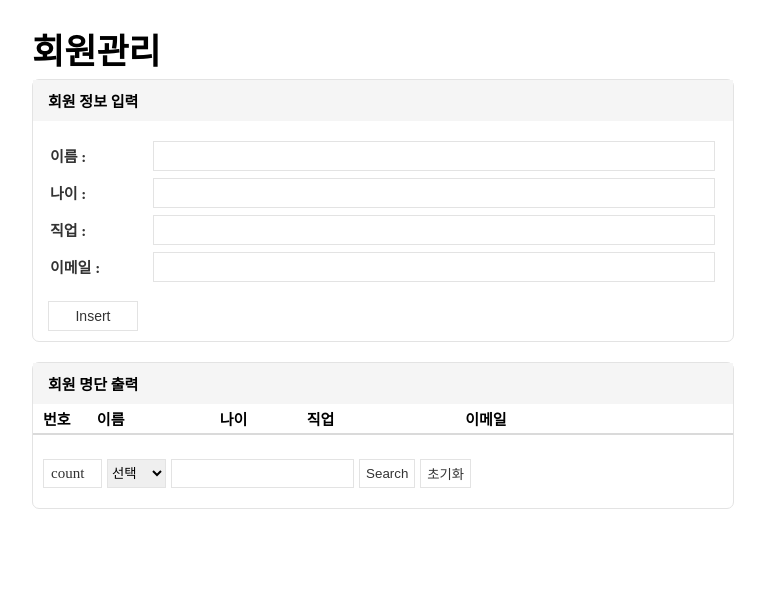
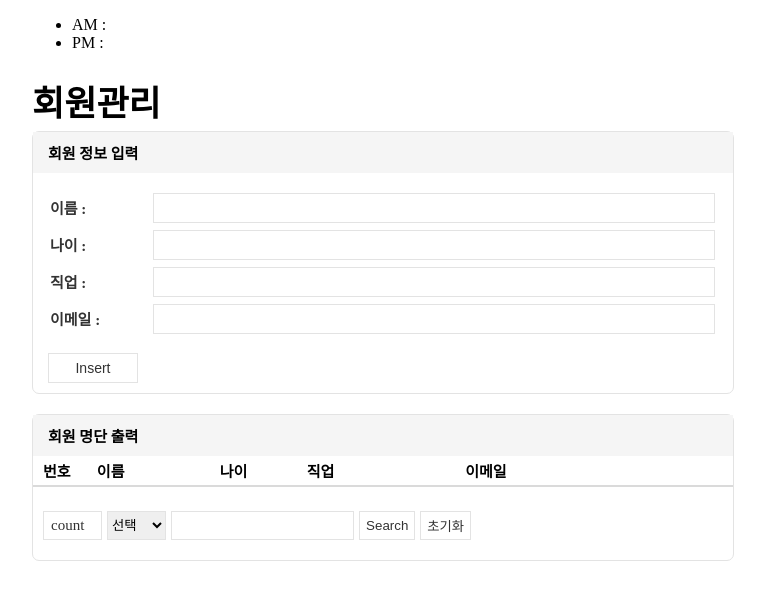
Before and after one commit to kimgibeom98/account-list, a plain HTML site: page index.html in a window 1280 px wide. Shown: the whole page, without its empty margins (258-1023 px from the left). Drawn offline with Linux system fonts and the light colour scheme; no server answers.

Commit message:
시간 html추가

```diff
--- a/index.html
+++ b/index.html
@@ -10,6 +10,16 @@
 <script src="index.js" defer></script>
 <body>
     <div class="wrap">
+        <div class="time-box">
+            <ul>
+                <li>
+                    <span>AM :</span> <span id="open-time"></span>
+                </li>
+                <li>
+                    <span>PM :</span> <span id="close-time"></span>
+                </li>
+            </ul>
+        </div>
         <input type="hidden" id="num" value="">
         <input type="hidden" id="search-type" value="">
         <h1>회원관리</h1>
```
